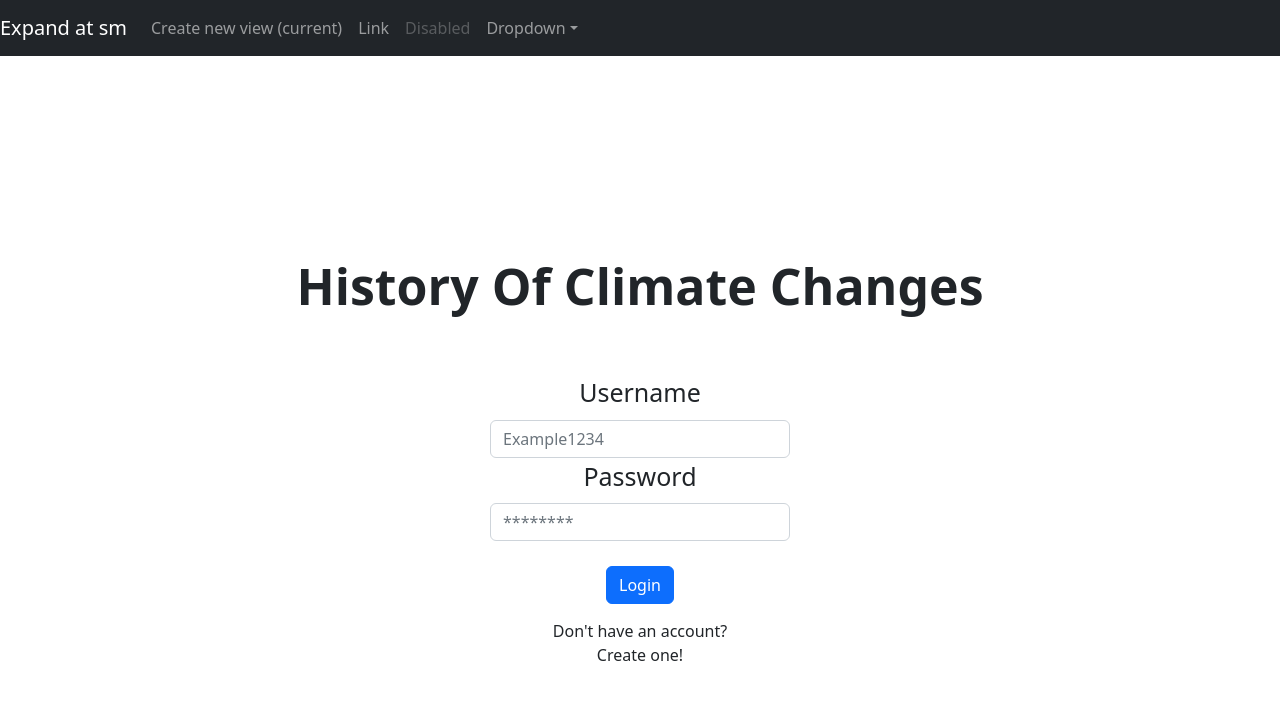
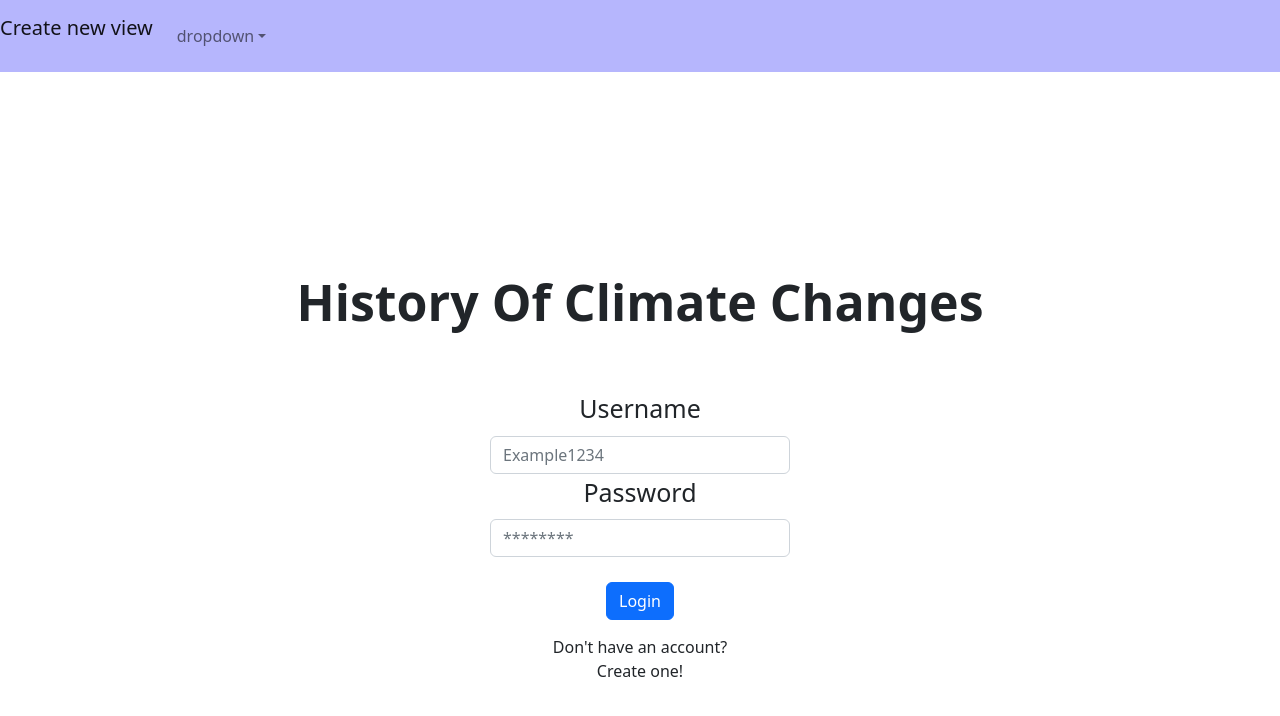
Before and after one commit to Web-ohjelmoinnin-sovellusprojekti-R24/Ilmastonmuutos, a React (Create React App) app in the folder webproject_react/: page / in a window 1280 px wide. Shown: the top 716 px of the page. Built offline with nearby package versions, Linux system fonts and the light colour scheme.

Commit message:
navbarupdate

```diff
--- a/webproject_react/package.json
+++ b/webproject_react/package.json
@@ -3,6 +3,7 @@
   "version": "0.1.0",
   "private": true,
   "dependencies": {
+    "@popperjs/core": "^2.11.6",
     "@testing-library/jest-dom": "^5.16.5",
     "@testing-library/react": "^13.4.0",
     "@testing-library/user-event": "^13.5.0",
--- a/webproject_react/src/App.css
+++ b/webproject_react/src/App.css
@@ -38,3 +38,17 @@ Form{
     margin-left: 900px;
     margin-top: 25px;
 }
+
+
+@media only screen and (max-width: 600px) {
+    .title {
+        font-size: 30px;
+        padding-top: 20px;
+    }
+
+    .chart-container{
+        width: 600px;
+        height: 450px;
+    }
+
+}
--- a/webproject_react/src/components/NavBar.js
+++ b/webproject_react/src/components/NavBar.js
@@ -1,34 +1,25 @@
 import React from 'react'
+import {Nav, Navbar, NavDropdown} from 'react-bootstrap';
 
 export default function NavBar() {
   return (
-    <nav class="navbar navbar-expand-sm navbar-dark bg-dark">
-    <a class="navbar-brand" href="#">Expand at sm</a>
-    <button class="navbar-toggler" type="button" data-toggle="collapse" data-target="#navbarsExample03" aria-controls="navbarsExample03" aria-expanded="false" aria-label="Toggle navigation">
-      <span class="navbar-toggler-icon"></span>
-    </button>
+    <Navbar bg="light-blue" variant="blue"
+       expand="lg">
+        <Navbar.Brand>
+         <p>Create new view</p>
+        </Navbar.Brand>
+        <Navbar.Toggle/>
+        <Navbar.Collapse>
+        <Nav>
+      <NavDropdown alignRight title="dropdown">
+        <NavDropdown.Item href="/views">My views</NavDropdown.Item>
+        <NavDropdown.Item href="/settings">Settings</NavDropdown.Item>
+        <NavDropdown.Divider/>
+        <NavDropdown.Item href="/">Log out</NavDropdown.Item>
+      </NavDropdown>
+      </Nav>
+        </Navbar.Collapse>
+    </Navbar>
 
-    <div class="collapse navbar-collapse" id="navbarsExample03">
-      <ul class="navbar-nav mr-auto">
-        <li class="nav-item active">
-          <a class="nav-link" href="/views">Create new view <span class="sr-only">(current)</span></a>
-        </li>
-        <li class="nav-item">
-          <a class="nav-link" href="#">Link</a>
-        </li>
-        <li class="nav-item">
-          <a class="nav-link disabled" href="#">Disabled</a>
-        </li>
-        <li class="nav-item dropdown">
-          <a class="nav-link dropdown-toggle" href="http://example.com/" id="dropdown03" data-toggle="dropdown" aria-haspopup="true" aria-expanded="false">Dropdown</a>
-          <div class="dropdown-menu" aria-labelledby="dropdown03">
-            <a class="dropdown-item" href="#">Action</a>
-            <a class="dropdown-item" href="#">Another action</a>
-            <a class="dropdown-item" href="#">Something else here</a>
-          </div>
-        </li>
-      </ul>
-    </div>
-  </nav>
   )
 }
--- a/webproject_react/src/components/V3.js
+++ b/webproject_react/src/components/V3.js
@@ -80,6 +80,8 @@ export default function V1() {
 
     //options
     const options = {
+        responsive: true,
+        /*maintainAspectRatio: false,*/
         spanGaps: true,
         plugins: {
             title: {
@@ -105,8 +107,9 @@ export default function V1() {
     return (
         <div>
 
-            <div style={{ display: 'flex', alignItems: 'center', flexWrap: 'wrap' }}>
+            <div className='chart-container' style={{ display: 'flex', alignItems: 'center', flexWrap: 'wrap' }}>
                 <Line options={options} data={chartData} width="500px" height="auto" />
+                <canvas id="chart"></canvas>
             </div>
             <div>
                 <a href="https://gml.noaa.gov/ccgg/about/co2_measurements.html">Data measurement description </a>
```
Also changed, not shown: 1 other file (tests, documents, lock files or other folders).
